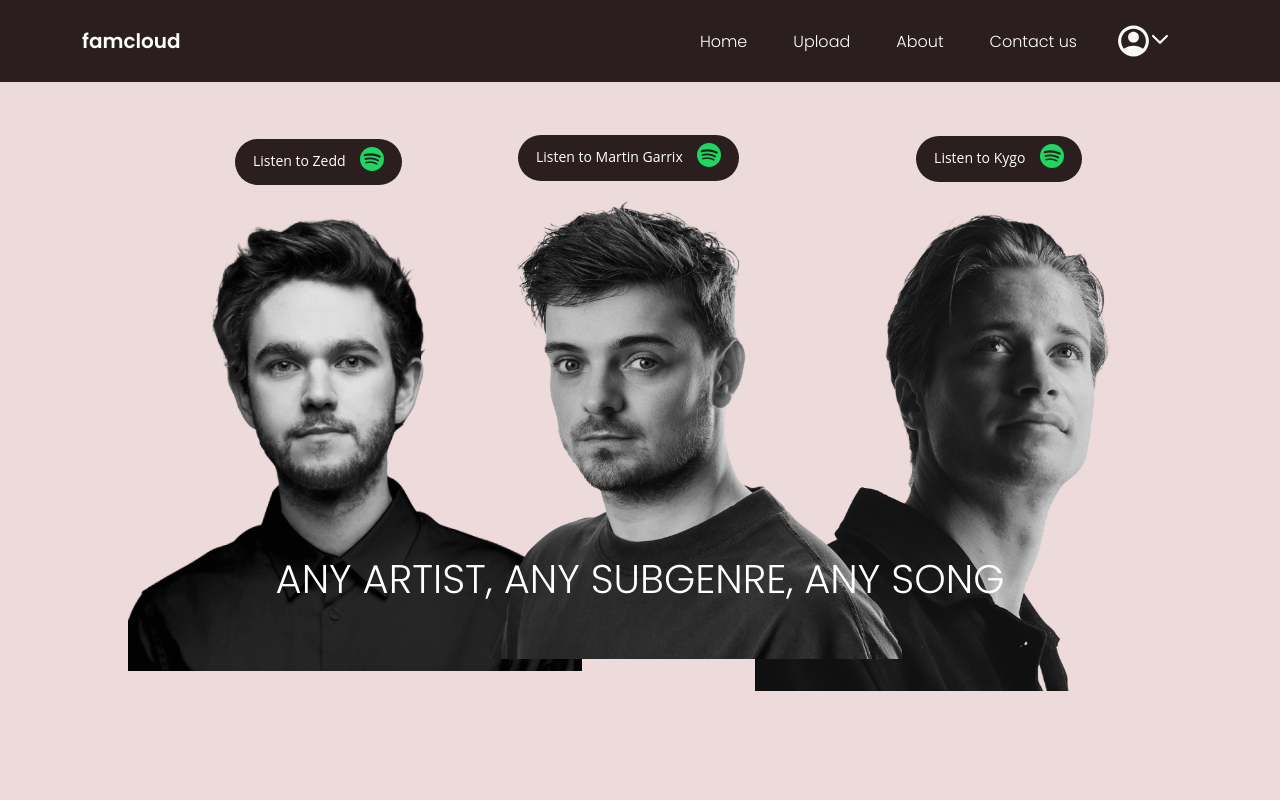
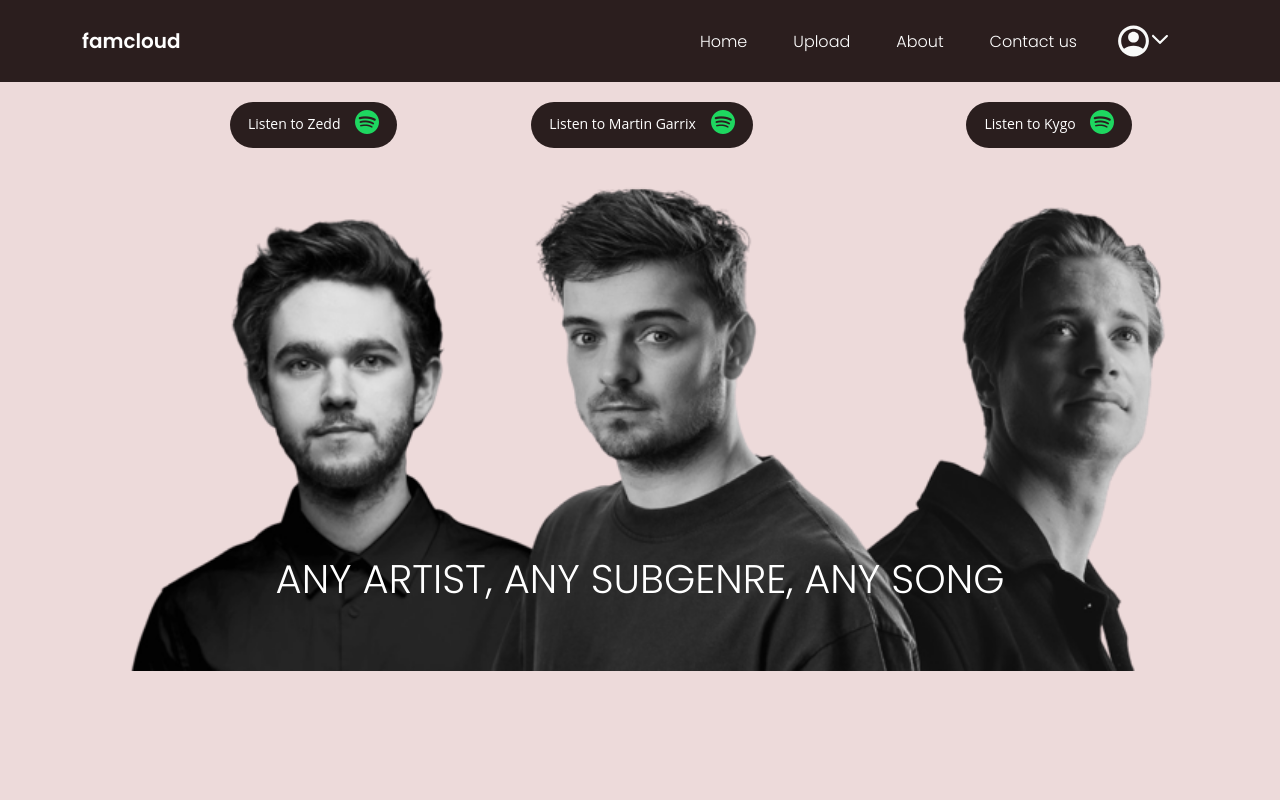
Before and after one commit to abdennacer-09/famcloud, a Vue app: page / in a window 1280 px wide. Shown: the top 800 px of the page. Built offline with nearby package versions, Linux system fonts and the light colour scheme.

Commit message:
img changes

```diff
--- a/src/views/HomeView.vue
+++ b/src/views/HomeView.vue
@@ -14,8 +14,9 @@
         <h1 class="title-home position-absolute">
           ANY ARTIST, ANY SUBGENRE, ANY SONG
         </h1>
-        <div class="col-abs-img abs-1">
-          <button style=" position: relative; left: -8%;" class="listen-btn" @click="zedd">
+        <div>
+          <div class="d-flex cont-btns">
+            <button class="listen-btn lst-1" @click="zedd">
               <span class="text-listen-btn"> Listen to Zedd </span>
               <img
                 class="icon-listen-btn"
@@ -23,14 +24,7 @@
                 alt=""
               />
             </button>
-          <img
-            class="image-artist"
-            src="../assets/images/img1Home.png"
-            alt=""
-          />
-        </div>
-        <div class="col-abs-img abs-2">
-          <button style=" position: relative; left: -10%;" class="listen-btn" @click="martixGarrix">
+            <button class="listen-btn lst-2" @click="martixGarrix">
               <span class="text-listen-btn"> Listen to Martin Garrix </span>
               <img
                 class="icon-listen-btn"
@@ -38,14 +32,7 @@
                 alt=""
               />
             </button>
-          <img
-            class="image-artist"
-            src="../assets/images/img2Home.png"
-            alt=""
-          />
-        </div>
-        <div class="col-abs-img abs-3">
-          <button class="listen-btn" @click="kygo">
+            <button class="listen-btn lst-3" @click="kygo">
               <span class="text-listen-btn"> Listen to Kygo </span>
               <img
                 class="icon-listen-btn"
@@ -53,7 +40,9 @@
                 alt=""
               />
             </button>
-          <img class="image-artist" src="../assets/images/kygo.png" alt="" />
+          </div>
+
+          <img class="artists-img-preview" src="../assets/images/artists-img-preview.png" alt="">
         </div>
       </div>
     </div>
@@ -758,6 +747,33 @@
   height: 100vh;
 }
 
+.artists-img-preview{
+  width: 100%;
+  margin-top: 80px;
+}
+
+.cont-btns{
+  position: relative;
+}
+
+.cont-btns .listen-btn{
+  position: absolute;
+}
+
+.cont-btns .listen-btn.lst-1{
+  left: 12%;
+}
+
+.cont-btns .listen-btn.lst-2{
+  left: 39%;
+}
+
+.cont-btns .listen-btn.lst-3{
+  left: 78%;
+}
+
+
+
 .login-page {
   height: 100vh;
   background-color: #eddada;
```
Also changed, not shown: src/assets/images/artists-img-preview.png (added). Lines whose indentation alone changed are shown as unchanged.
